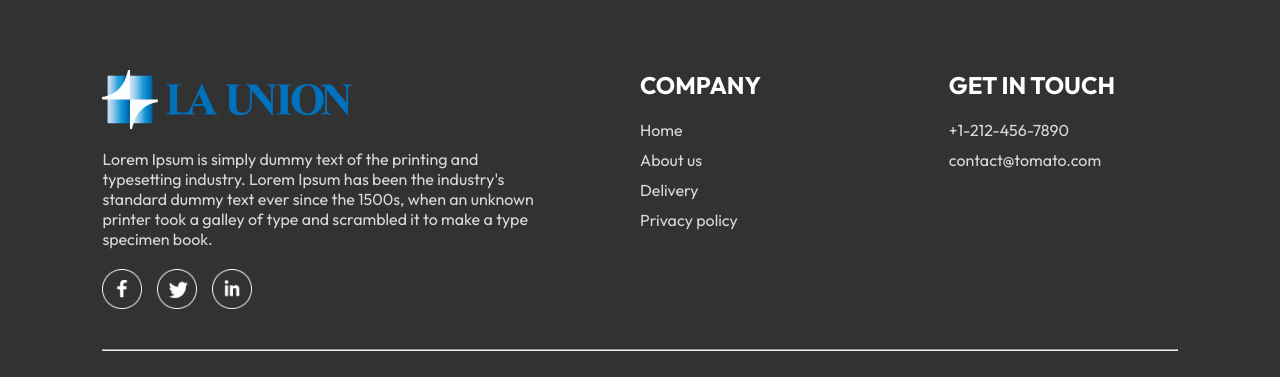
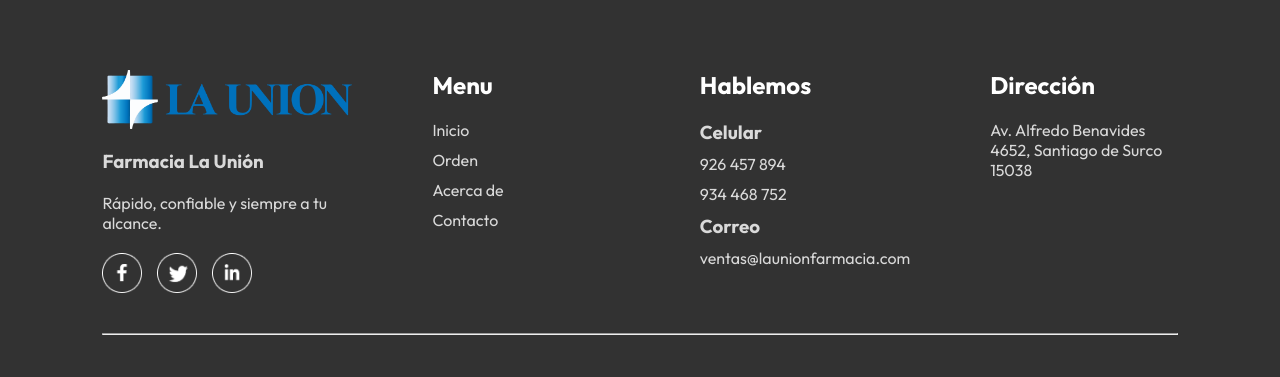
Before and after one commit to Omarsx1/Farmacia-Delivery, a React (Vite) app in the folder frontend/: page /verify in a window 1280 px wide. Shown: the part 572-949 px from the top of the page. Built offline with nearby package versions, Linux system fonts and the light colour scheme; no server answers.

Commit message:
Actualiza footer y header img

```diff
--- a/frontend/src/components/Footer/Footer.css
+++ b/frontend/src/components/Footer/Footer.css
@@ -1,4 +1,4 @@
-.footer{
+.footer {
     color: #D9D9D9;
     background-color: #323232;
     display: flex;
@@ -8,47 +8,66 @@
     padding: 20px 8vw;
     padding-top: 80px;
 }
-.footer-content{
+
+.footer-content {
     width: 100%;
     display: grid;
-    grid-template-columns: 2fr 1fr 1fr;
+    grid-template-columns: 1fr 1fr 1fr 1fr;
     gap: 80px;
 }
-.footer-content-left , .footer-content-center , .footer-content-right {
+
+.footer-content-left,
+.footer-content-center,
+.footer-content-right,
+.footer-content-address {
     display: flex;
     flex-direction: column;
     align-items: start;
     gap: 20px;
 }
-.footer-content-left ul li, .footer-content-center ul li, .footer-content-right ul li{
+
+.footer-content-left ul li,
+.footer-content-center ul li,
+.footer-content-right ul li,
+.footer-content-address ul li {
     margin-bottom: 10px;
     list-style: none;
 }
-.footer-content-left h2, .footer-content-center h2, .footer-content-right h2{
+
+.footer-content-left h2,
+.footer-content-center h2,
+.footer-content-right h2,
+.footer-content-address h2 {
     color: white;
 }
-.footer-social-icons img{
+
+.footer-social-icons img {
     width: 40px;
 }
-.footer-social-icons{
+
+.footer-social-icons {
     display: flex;
     gap: 15px;
 }
-.footer li{
+
+.footer li {
     cursor: pointer;
 }
-.footer hr{
+
+.footer hr {
     width: 100%;
     height: 2px;
     margin: 20px 0px;
 }
-@media (max-width:750px) {
-    .footer-content{
+
+@media (max-width: 750px) {
+    .footer-content {
         display: flex;
         flex-direction: column;
         gap: 35px;
     }
-    .footer-copyright{
+
+    .footer-copyright {
         text-align: center;
     }
 }
--- a/frontend/src/components/Footer/Footer.jsx
+++ b/frontend/src/components/Footer/Footer.jsx
@@ -1,41 +1,54 @@
-import React from 'react'
-import './Footer.css'
-import { assets } from '../../assets/assets'
+import React from "react";
+import "./Footer.css";
+import { assets } from "../../assets/assets";
 
 const Footer = () => {
+  const currentYear = new Date().getFullYear();
   return (
-    <div className='footer' id='footer'>
+    <div className="footer" id="footer">
       <div className="footer-content">
         <div className="footer-content-left">
-            <img width={250} src={assets.logo} alt="" />
-            <p>Lorem Ipsum is simply dummy text of the printing and typesetting industry. Lorem Ipsum has been the industry's standard dummy text ever since the 1500s, when an unknown printer took a galley of type and scrambled it to make a type specimen book.</p>
+          <img width={250} src={assets.logo} alt="Logo" />
+          <h3>Farmacia La Unión</h3>
+          <p>Rápido, confiable y siempre a tu alcance.</p>
           <div className="footer-social-icons">
-                <img src={assets.facebook_icon} alt="" />
-                <img src={assets.twitter_icon} alt="" />
-                <img src={assets.linkedin_icon} alt="" />
+            <img src={assets.facebook_icon} alt="Facebook" />
+            <img src={assets.twitter_icon} alt="Twitter" />
+            <img src={assets.linkedin_icon} alt="LinkedIn" />
           </div>
         </div>
         <div className="footer-content-center">
-            <h2>COMPANY</h2>
+          <h2>Menu</h2>
           <ul>
-                <li>Home</li>
-                <li>About us</li>
-                <li>Delivery</li>
-                <li>Privacy policy</li>
+            <li>Inicio</li>
+            <li>Orden</li>
+            <li>Acerca de</li>
+            <li>Contacto</li>
           </ul>
         </div>
         <div className="footer-content-right">
-            <h2>GET IN TOUCH</h2>
+          <h2>Hablemos</h2>
           <ul>
-                <li>+1-212-456-7890</li>
-                <li>contact@tomato.com</li>
+            <li><h3>Celular</h3></li>
+            <li>926 457 894</li>
+            <li>934 468 752</li>
+            <li><h3>Correo</h3></li>
+            <li>ventas@launionfarmacia.com</li>
+          </ul>
+        </div>
+        <div className="footer-content-address">
+          <h2>Dirección</h2>
+          <ul>
+            <li>Av. Alfredo Benavides 4652, Santiago de Surco 15038</li>
           </ul>
         </div>
       </div>
       <hr />
-      <p className="footer-copyright">Copyright 2024 © Tomato.com - All Right Reserved.</p>
+      <p className="footer-copyright">
+        Copyright {currentYear} © farmacialaunion.com
+      </p>
     </div>
-  )
-}
+  );
+};
 
-export default Footer
+export default Footer;
```
Also changed, not shown: 1 other file (tests, documents, lock files or other folders). Lines whose indentation alone changed are shown as unchanged.
